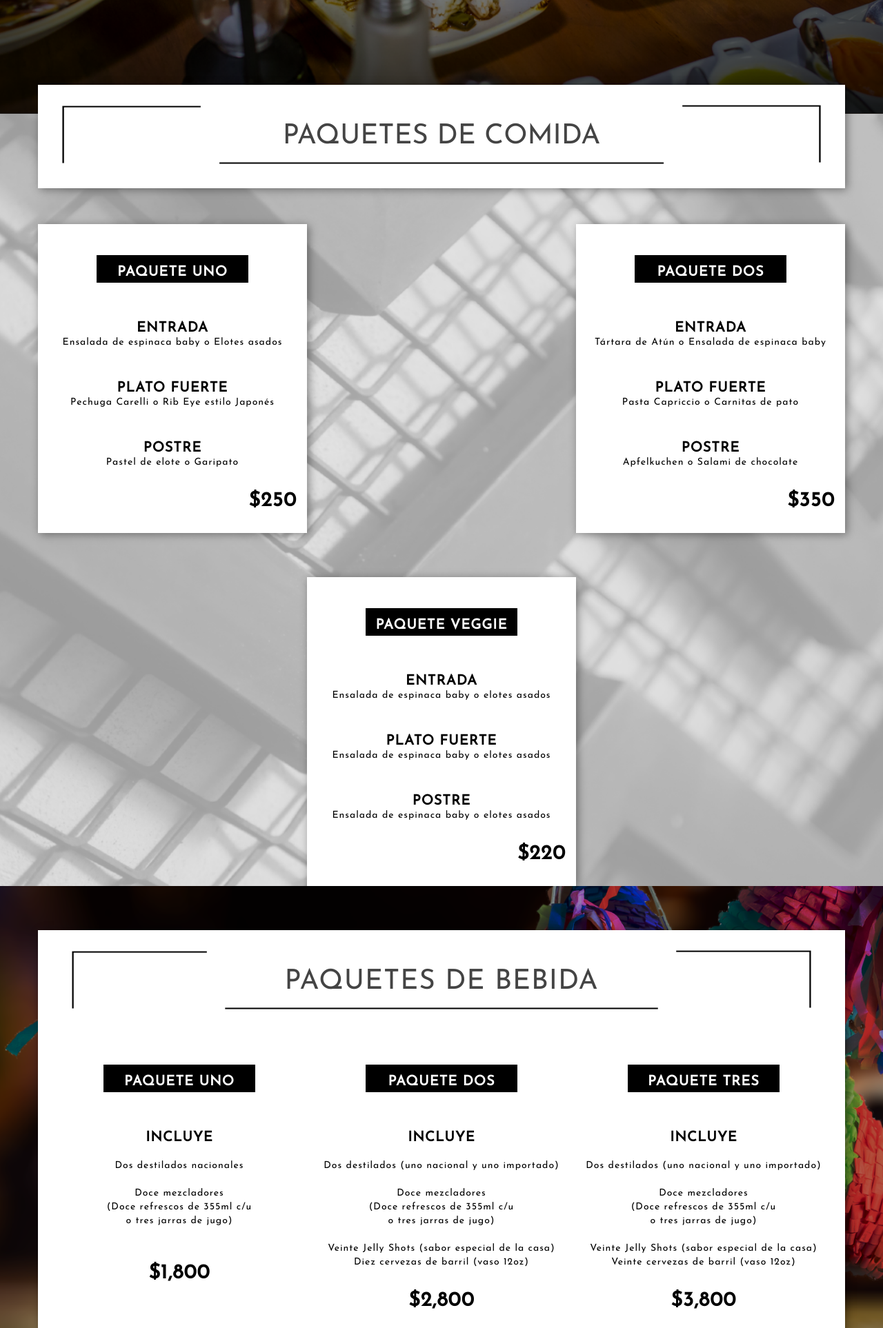
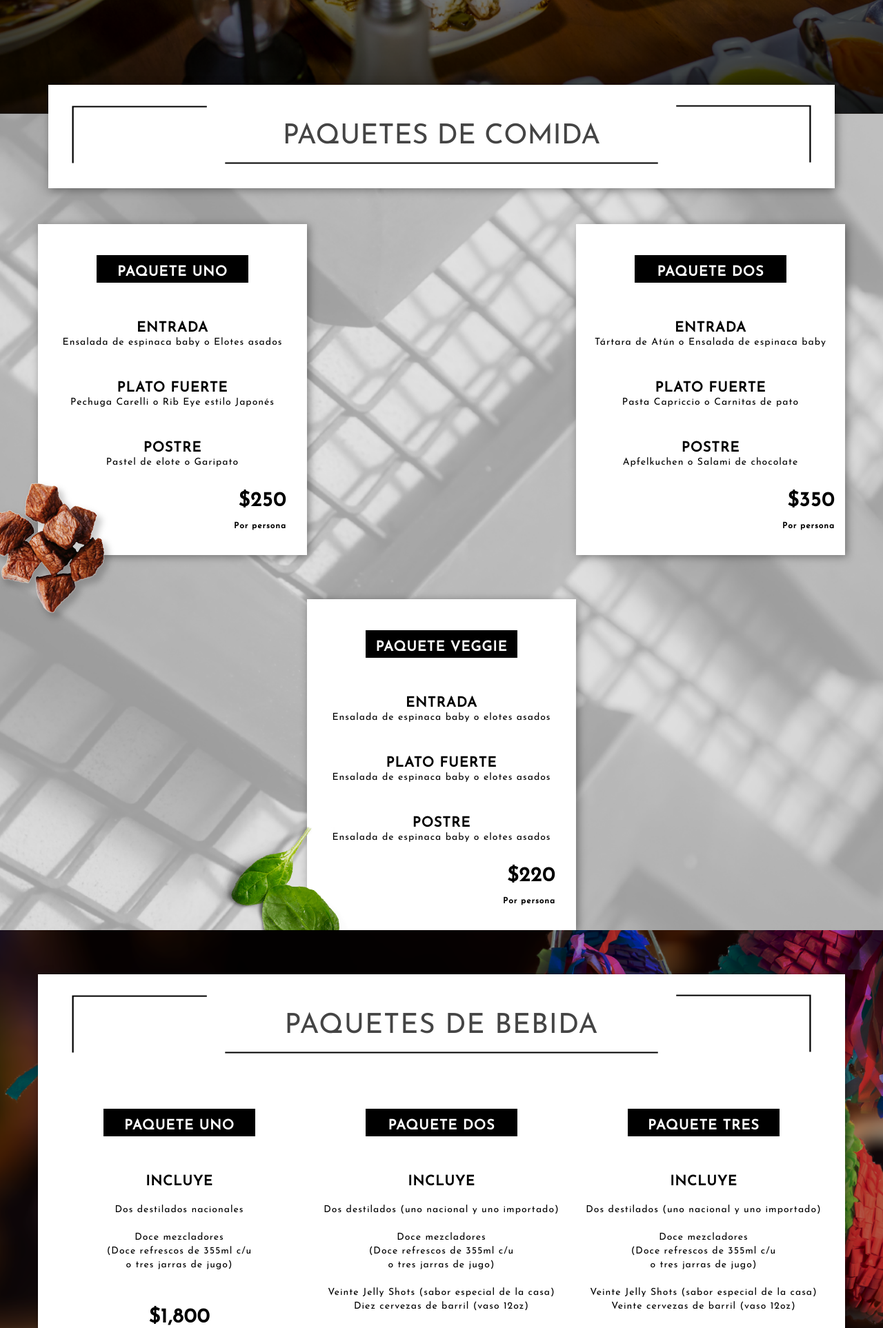
Before and after one commit to WebProgramingM/actualizacionN, a PHP site: page /posadas.php in a window 1280 px wide. Shown: the part 636-2562 px from the top of the page at 69% size. Run offline with PHP 8.4, Linux system fonts and the light colour scheme; data that the repository does not hold is empty; some libraries are stand-ins or nearby versions; some web fonts are replaced.

Commit message:
cambios posadas

```diff
--- a/styles/extras.styl
+++ b/styles/extras.styl
@@ -85,6 +85,8 @@
 			text-align: right
 			color: black
 			padding: 30px 0 30px 0
+			span
+				font-size: 12px
 	.cuadro21
 		background: white
 		color $coal-nomads
@@ -123,6 +125,8 @@
 			text-align: right
 			color: black
 			padding: 30px 0 30px 0
+			span
+				font-size: 12px
 		h5
 			font-size: 29px
 			font-weight: 700
@@ -132,6 +136,59 @@
 		h1
 			line-height: 150px
 			font-size: 40px
+.cuadro22
+	background: white
+	color $coal-nomads
+	z-index: 999999999999
+	position: relative
+	margin-top: 8vh
+	display: flex
+	box-shadow: 3px 2px 12px rgba(0, 0, 0, 0.4)
+	z-index: 9999999999999
+	.titulo
+		display: flex
+		justify-content: center
+		padding-top 45px
+		h2
+			background: black
+			min-width: 220px
+			color: white
+			font-size: 20px
+			padding: 5px
+			line-height: 40px
+			font-weight: 700
+			height: 40px
+	h3
+		font-size: 20px
+		font-weight: 700
+		color: black!important
+		padding-top 45px
+	p
+		color black
+		padding-top 5
+		font-size: 12
+		font-weight: 300
+	h4
+		font-size: 29px
+		font-weight: 700
+		text-align: right
+		color: black
+		padding: 30px 0 30px 0
+		span
+			font-size: 12px
+	h5
+		font-size: 29px
+		font-weight: 700
+		text-align: center
+		color: black
+		padding: 30px 0 30px 0
+	h1
+		line-height: 150px
+		font-size: 40px
+.posada-img
+	position: absolute
+	left -18vh
+	top -26px
 #DrinksPosada
 	background-image url('../img/posadas03.png')
 	background-position center
--- a/views/posadas.twig
+++ b/views/posadas.twig
@@ -14,11 +14,14 @@
 			<img src="img/logo-posada.png" class="aling img-responsive" alt="">
 
 		</header>
-		<div class="container">
-			<div class="row">
-				<div class="cuadro">
+
+			<div class="container">
+				<div class="row">
+						<div class="col-xs-12 hidden-xs col-sm-12">
+					<div class="cuadro">
 						<img src="img/lineas.png" class="img-responsive ima" alt="">
 						<h1 class="text-center"> PAQUETES DE COMIDA</h1>
+					</div>
 				</div>
 			</div>
 		</div>
@@ -37,7 +40,8 @@
 								<p class="text-center">Pechuga Carelli o Rib Eye estilo Japonés</p>
 								<h3 class="text-center">POSTRE</h3>
 								<p class="text-center">Pastel de elote o Garipato</p>
-								<h4>$250</h4>
+								<div class="col-xs-6"><img src="img/carne.png" class="posada-img" alt=""></div>
+								<div class="col-xs-6"><h4>$250<span> <br> Por persona</span></h4></div>
 							</div>
 						</div>
 					</div>
@@ -53,7 +57,7 @@
 								<p class="text-center">Pasta Capriccio o Carnitas de pato</p>
 								<h3 class="text-center">POSTRE</h3>
 								<p class="text-center">Apfelkuchen o Salami de chocolate</p>
-								<h4>$350</h4>
+								<h4>$350<span> <br>Por persona</span></h4>
 							</div>
 						</div>
 					</div>
@@ -69,23 +73,47 @@
 								<p class="text-center">Ensalada de espinaca baby o elotes asados</p>
 								<h3 class="text-center">POSTRE</h3>
 								<p class="text-center">Ensalada de espinaca baby o elotes asados</p>
-								<h4>$220</h4>
+								<div class="col-xs-6"><img src="img/hojas.png" class="posada-img" alt=""></div>
+								<div class="col-xs-6"><h4>$220<span> <br>Por persona</span></h4></div>
 							</div>
 						</div>
 					</div>
 				</div>
 			</div>
 		</div>
-		<div class="section" id="DrinksPosada">
+		{#<div class="section">
+			<div class="container">
+				<div class="row">
+					<div class="col-xs-12 col-sm-4 col-sm-offset-4 cuadro22">
+						<div class="container">
+							<div class="row">
+								<div class="titulo">
+									<h2 class="text-center">PAQUETE veggie</h2>
+								</div>
+								<h3 class="text-center">ENTRADA</h3>
+								<p class="text-center">Ensalada de espinaca baby o elotes asados</p>
+								<h3 class="text-center">PLATO FUERTE</h3>
+								<p class="text-center">Ensalada de espinaca baby o elotes asados</p>
+								<h3 class="text-center">POSTRE</h3>
+								<p class="text-center">Ensalada de espinaca baby o elotes asados</p>
+								<div class="col-xs-6"><img src="img/hojas.png" class="posada-img" alt=""></div>
+								<div class="col-xs-6"><h4>$220<span> <br>Por persona</span></h4></div>
+							</div>
+						</div>
+					</div>
+				</div>
+			</div>
+		</div>#}
+		<div class="section " id="DrinksPosada">
 			<div class="container">
 				<div class="row">
 					<div class="col-xs-12 cuadro21">
 						<div class="container">
 							<div class="row">
-								<div class="col-12 bebidas">
+								<div class="col-xs-12 col-sm-12 hidden-xs  bebidas">
 									<h1 class="text-center"> PAQUETES DE BEBIDA</h1>
 								</div>
-								<div class="col-xs-4">
+								<div class="col-xs-12 col-sm-4">
 									<div class="titulo">
 										<h2 class="text-center">PAQUETE UNO</h2>
 									</div>
@@ -99,7 +127,7 @@
 									<br>
 									<h5>$1,800</h5>
 								</div>
-								<div class="col-xs-4">
+								<div class="col-xs-12 col-sm-4">
 									<div class="titulo">
 										<h2 class="text-center">PAQUETE DOS</h2>
 									</div>
@@ -115,7 +143,7 @@
 													<p class="text-center">Diez cervezas de barril (vaso 12oz)</p>
 									<h5>$2,800</h5>
 								</div>
-								<div class="col-xs-4">
+								<div class="col-xs-12 col-sm-4">
 									<div class="titulo">
 										<h2 class="text-center">PAQUETE TRES</h2>
 									</div>
```
Also changed, not shown: css/main.min.css, img/carne.png (added), img/hojas.png (added).
